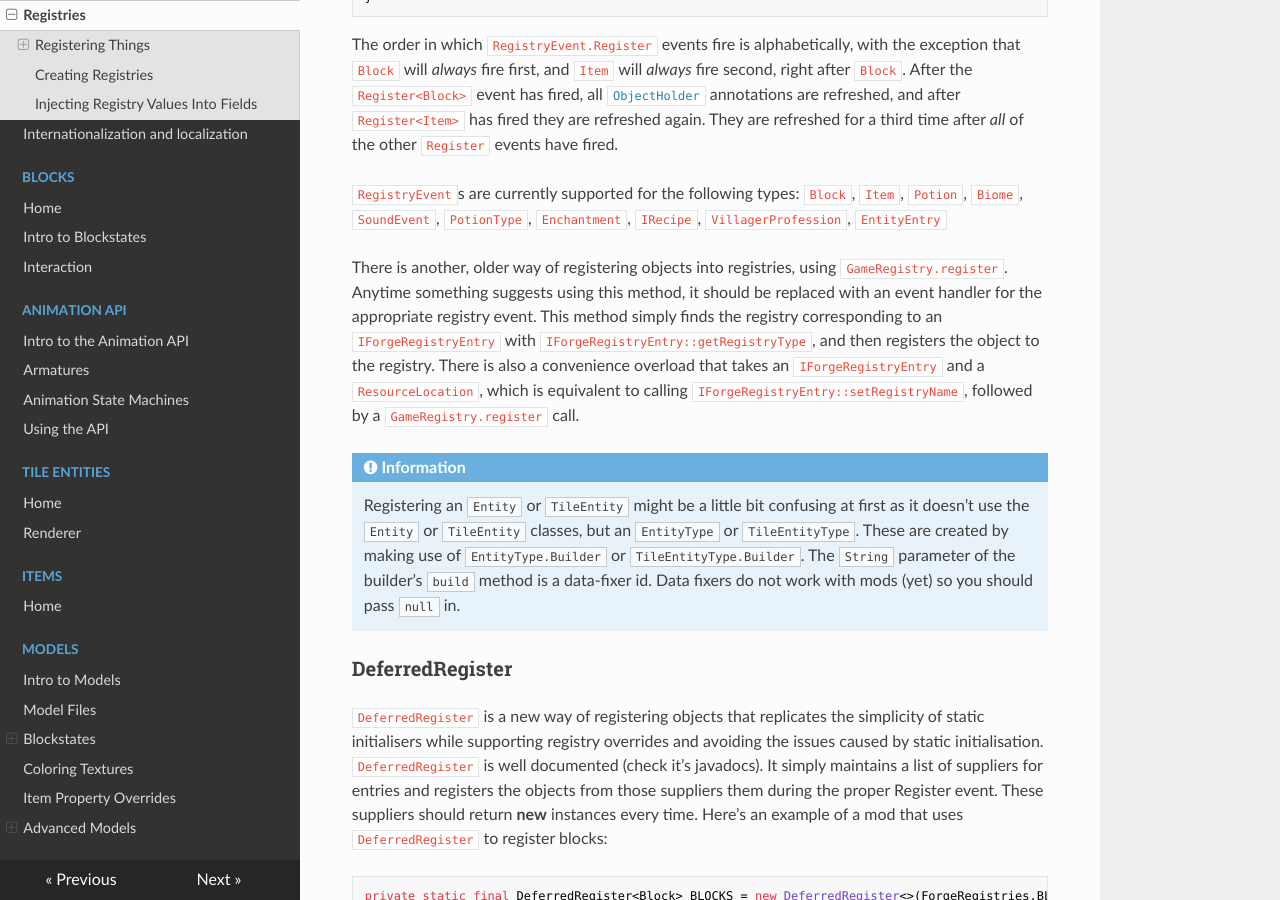
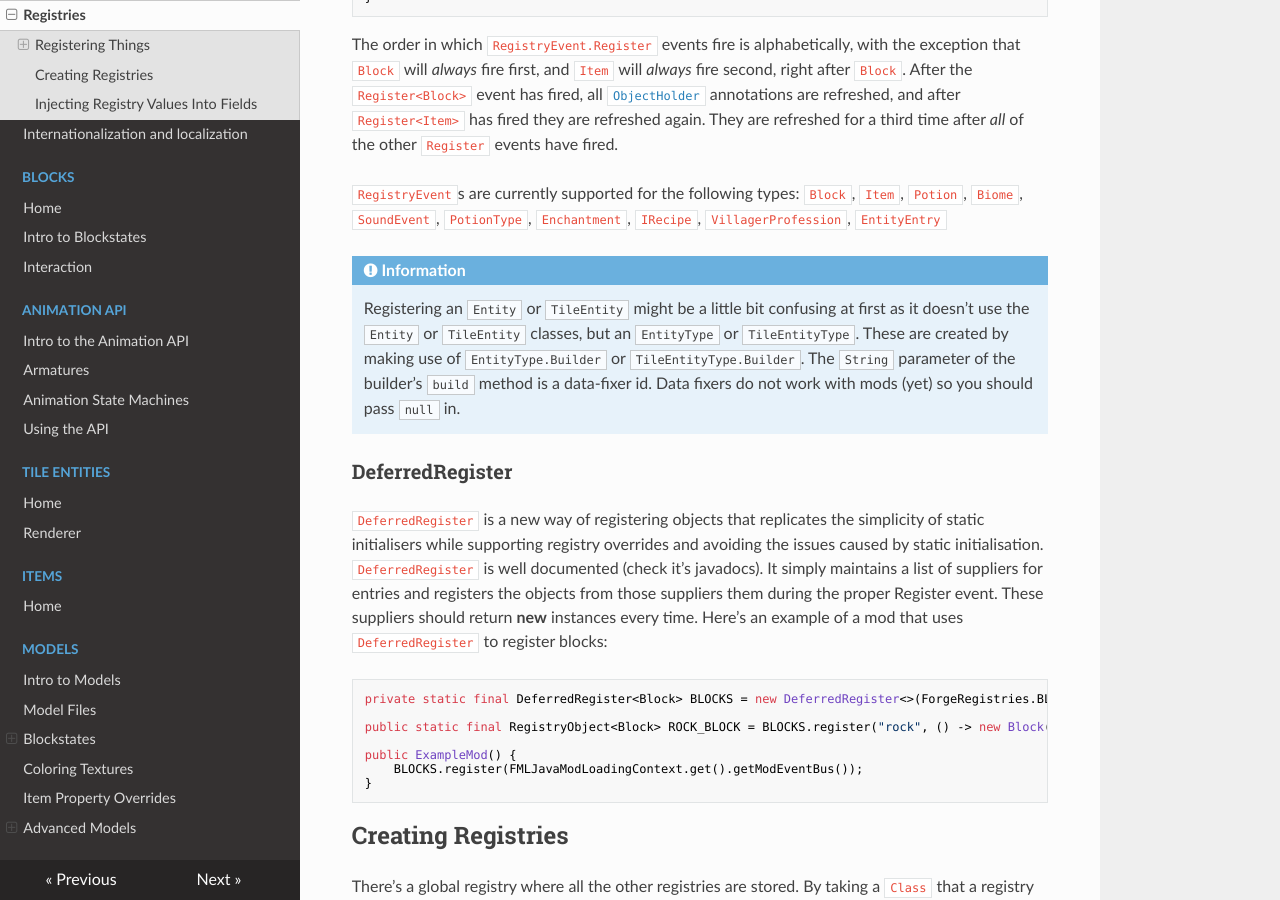
Before and after one commit to MinecraftForge/Documentation, an MkDocs documentation site: the page built from docs/concepts/registries.md, in a window 1280 px wide and 900 px high, scrolled down 869 px. Built offline with MkDocs 1.6.1, drawn with Linux system fonts in a browser that asks for light colours; nearby versions of some CDN libraries.

Commit message:
Remove the mentioning of `GameRegistry.register`
It has been gone for quite a long while now and leaving it hear serves for no purpose.

```diff
--- a/docs/concepts/registries.md
+++ b/docs/concepts/registries.md
@@ -20,8 +20,6 @@ public void registerBlocks(RegistryEvent.Register<Block> event) {
 The order in which `RegistryEvent.Register` events fire is alphabetically, with the exception that `Block` will *always* fire first, and `Item` will *always* fire second, right after `Block`. After the `Register<Block>` event has fired, all [`ObjectHolder`][ObjectHolder] annotations are refreshed, and after `Register<Item>` has fired they are refreshed again. They are refreshed for a third time after *all* of the other `Register` events have fired.
 
 `RegistryEvent`s are currently supported for the following types: `Block`, `Item`, `Potion`, `Biome`, `SoundEvent`, `PotionType`, `Enchantment`, `IRecipe`, `VillagerProfession`, `EntityEntry`
-
-There is another, older way of registering objects into registries, using `GameRegistry.register`. Anytime something suggests using this method, it should be replaced with an event handler for the appropriate registry event. This method simply finds the registry corresponding to an `IForgeRegistryEntry` with `IForgeRegistryEntry::getRegistryType`, and then registers the object to the registry. There is also a convenience overload that takes an `IForgeRegistryEntry` and a `ResourceLocation`, which is equivalent to calling `IForgeRegistryEntry::setRegistryName`, followed by a `GameRegistry.register` call.
 
 !!! information
 	Registering an `Entity` or `TileEntity` might be a little bit confusing at first as it doesn't use the `Entity` or `TileEntity` classes, but an `EntityType` or `TileEntityType`. These are created by making use of `EntityType.Builder` or `TileEntityType.Builder`.
```
